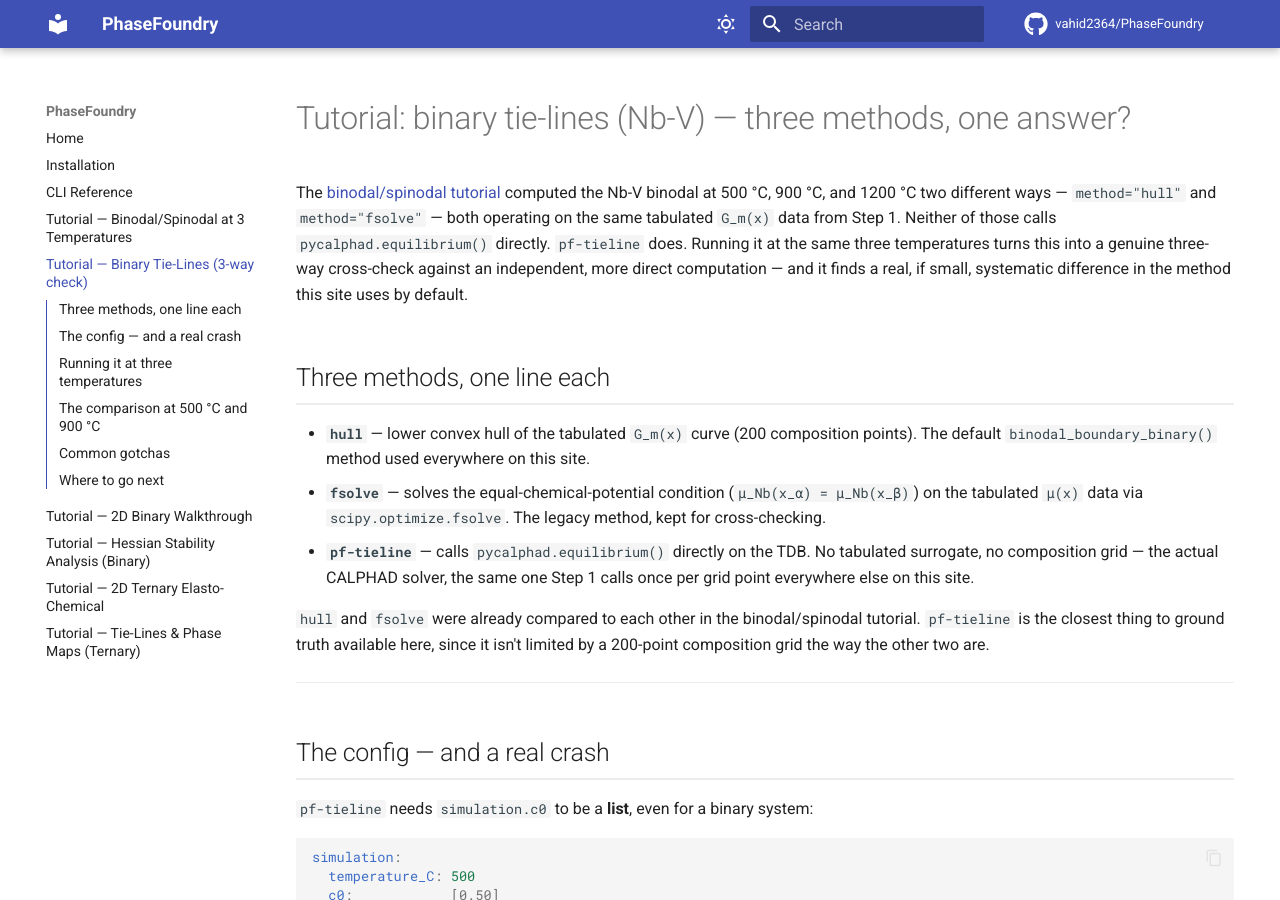
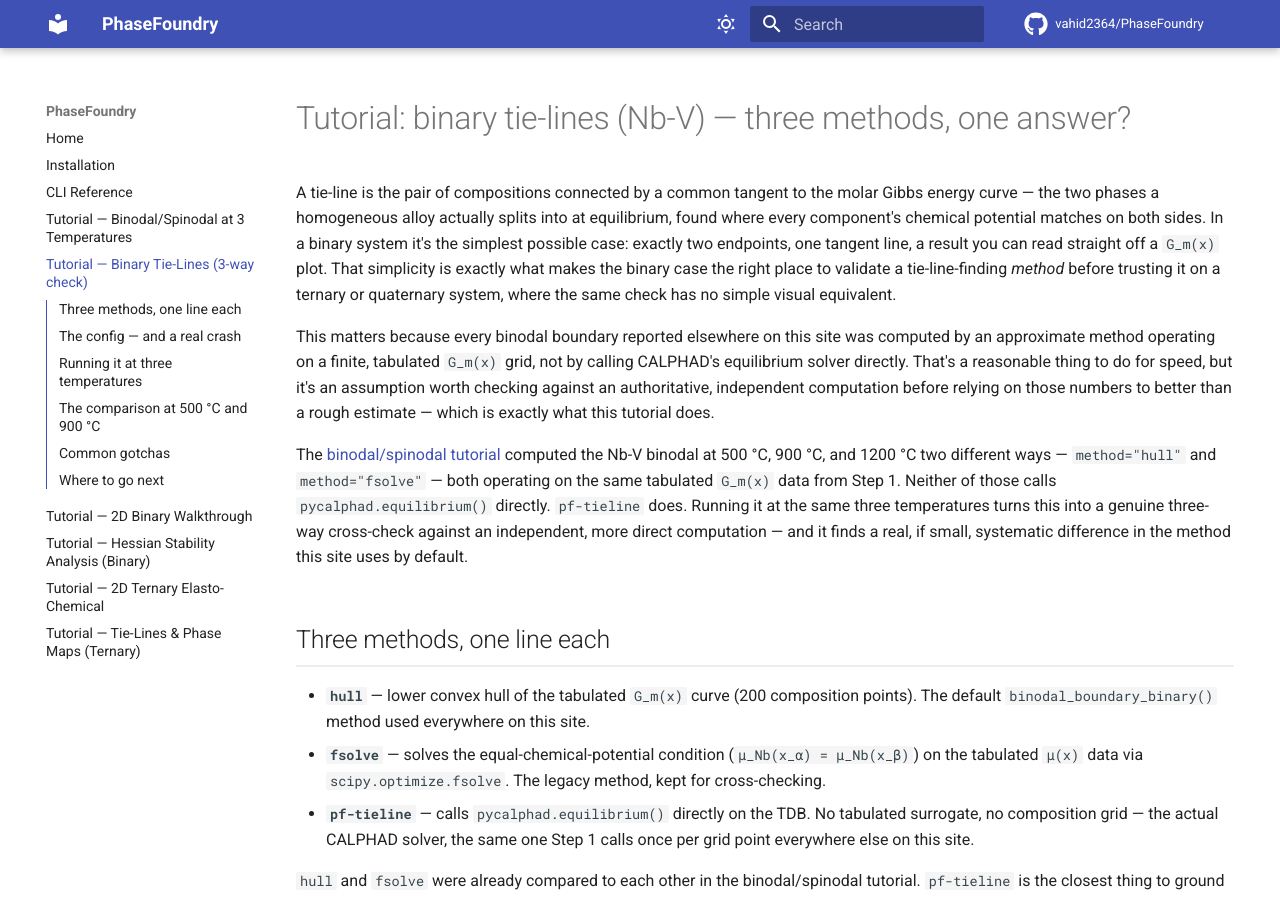
Before and after one commit to vahid2364/PhaseFoundry, an MkDocs documentation site: the page built from docs/tutorial_binary_tieline.md, in a window 1280 px wide and 900 px high. Built offline with MkDocs 1.6.1 and Material for MkDocs 9.7.7, drawn with Linux system fonts in a browser that asks for light colours; comment, search, counter and statistics services are not loaded.

Commit message:
Add tie-line concept/importance explainer to the binary tutorial's intro

```diff
--- a/docs/tutorial_binary_tieline.md
+++ b/docs/tutorial_binary_tieline.md
@@ -1,4 +1,22 @@
 # Tutorial: binary tie-lines (Nb-V) — three methods, one answer?
+
+A tie-line is the pair of compositions connected by a common tangent to the
+molar Gibbs energy curve — the two phases a homogeneous alloy actually
+splits into at equilibrium, found where every component's chemical
+potential matches on both sides. In a binary system it's the simplest
+possible case: exactly two endpoints, one tangent line, a result you can
+read straight off a `G_m(x)` plot. That simplicity is exactly what makes
+the binary case the right place to validate a tie-line-finding *method*
+before trusting it on a ternary or quaternary system, where the same check
+has no simple visual equivalent.
+
+This matters because every binodal boundary reported elsewhere on this
+site was computed by an approximate method operating on a finite, tabulated
+`G_m(x)` grid, not by calling CALPHAD's equilibrium solver directly. That's
+a reasonable thing to do for speed, but it's an assumption worth checking
+against an authoritative, independent computation before relying on those
+numbers to better than a rough estimate — which is exactly what this
+tutorial does.
 
 The [binodal/spinodal tutorial](tutorial_binodal_spinodal_3T.md) computed
 the Nb-V binodal at 500 °C, 900 °C, and 1200 °C two different ways —
```
